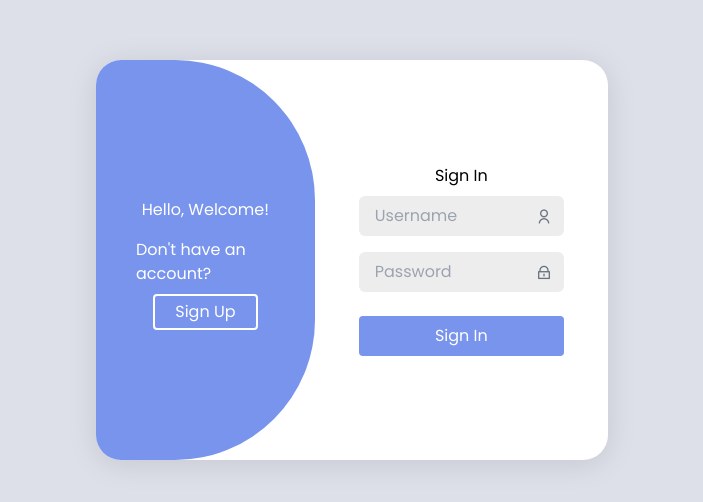
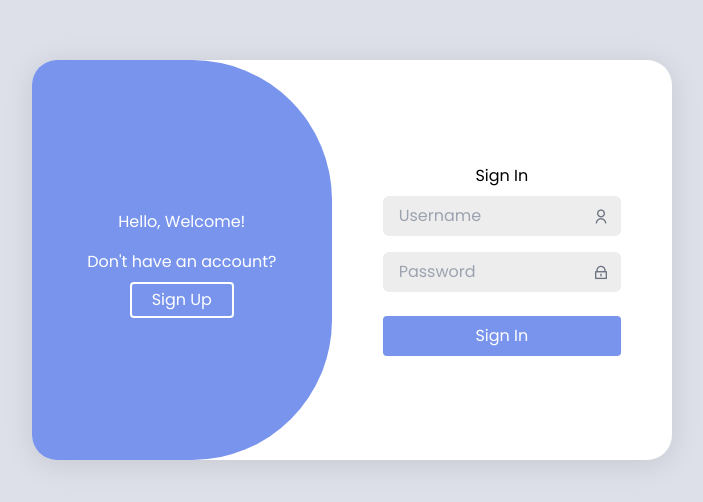
Before and after one commit to Arbazkhan04/auth-angular-ui, an Angular app: page /auth in a window 1280 px wide. Shown: the part 140-642 px from the top of the page, without its empty margins (288-991 px from the left). Built offline with nearby package versions, Linux system fonts and the light colour scheme.

Commit message:
alignment

```diff
--- a/src/app/components/auth/sign-in/sign-in.component.html
+++ b/src/app/components/auth/sign-in/sign-in.component.html
@@ -22,13 +22,13 @@
 <form action="" class="bg-white rounded-loginFormBr shadow-loginFormShadow">
 
   <!-- form-interal-container -->
-  <div class="flex h-[50vh] w-[40vw] ">
+  <div class="flex h-[50vh] w-[50vw] ">
 
     <!-- form-left-container -->
     <div
       class="left-container w-[50%] rounded-rightBottomBr bg-loginFormBgBlue p-10 flex justify-center items-center flex-col">
-      <h1 class="text-white my-2">Hello, Welcome!</h1>
-      <h6 class="my-2 text-white">Don't have an account?</h6>
+      <h1 class="text-white my-2 text-center">Hello, Welcome!</h1>
+      <h6 class="my-2 text-white text-center">Don't have an account?</h6>
       <button class="border-2 border-white px-5 rounded py-1 text-white">Sign Up</button>
     </div>
 
```
